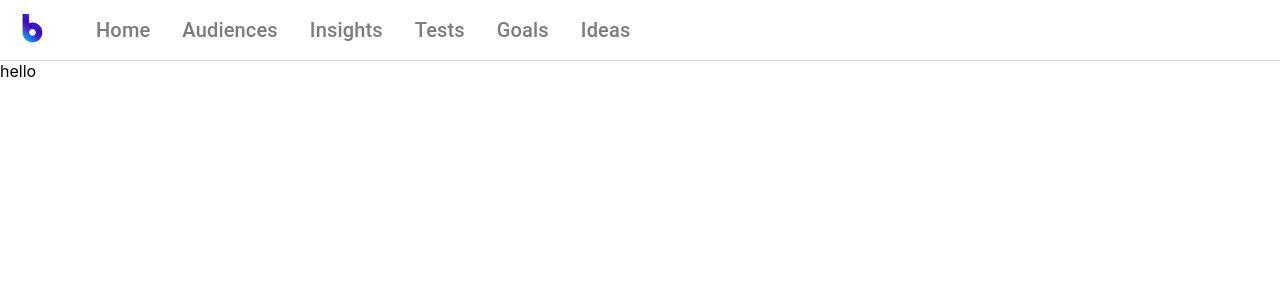
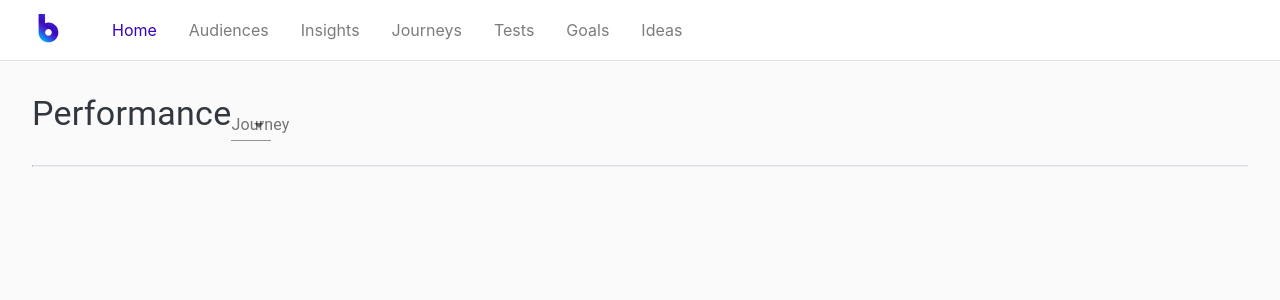
Before and after one commit to LButcher/personalization-accelerator, a React (Create React App) app: page / in a window 1280 px wide. Shown: the top 300 px of the page. Built offline with nearby package versions, Linux system fonts and the light colour scheme.

Commit message:
Initial home view

```diff
--- a/package.json
+++ b/package.json
@@ -8,6 +8,7 @@
     "@testing-library/jest-dom": "^4.2.4",
     "@testing-library/react": "^9.3.2",
     "@testing-library/user-event": "^7.1.2",
+    "chart.js": "^3.2.1",
     "react": "^17.0.2",
     "react-dom": "^17.0.2",
     "react-redux": "^7.2.3",
--- a/src/App.css
+++ b/src/App.css
@@ -1,43 +1,6 @@
-.App {
-  text-align: center;
+body{
+  background-color: rgb(250,250,250);
 }
-
-.App-logo {
-  height: 40vmin;
-  pointer-events: none;
-}
-
-@media (prefers-reduced-motion: no-preference) {
-  .App-logo {
-    animation: App-logo-float infinite 3s ease-in-out;
-  }
-}
-
-.App-header {
-  min-height: 100vh;
-  display: flex;
-  flex-direction: column;
-  align-items: center;
-  justify-content: center;
-  font-size: calc(10px + 2vmin);
-}
-
-.App-link {
-  color: rgb(112, 76, 182);
-}
-
-@keyframes App-logo-float {
-  0% {
-    transform: translateY(0);
-  }
-  50% {
-    transform: translateY(10px);
-  }
-  100% {
-    transform: translateY(0px);
-  }
-}
-
 
 .navLink {
   color: #7c7c7c;
@@ -74,6 +37,26 @@
 .logo {
   width: 32px;
   height: 32px;
-  padding-left: 16px;
+  padding-left: 32px;
   padding-right: 32px;
 }
+
+.homeContainer {
+  padding: 16px;
+}
+
+.home-top-container {
+  display: flex;
+  width: 100%;
+  padding: 16px;
+}
+
+.home-title-container {
+  color: #31373E;
+}
+
+.home-seperator {
+  margin-left: 16px;
+  margin-right: 16px;
+  border-top: 1px solid #DCE1E9
+}
--- a/src/App.js
+++ b/src/App.js
@@ -7,6 +7,7 @@ import {
   BrowserRouter
 } from "react-router-dom";
 import NavBar from "./components/NavBar.js";
+import Home from "./components/Home.js";
 
 
 function App() {
@@ -15,7 +16,7 @@ function App() {
       <NavBar></NavBar>
       <Switch>
         <Route exact path="/">
-            <div>hello</div>
+            <Home></Home>
         </Route>
       </Switch>
     </BrowserRouter>
--- /dev/null
+++ b/src/components/Home.js
@@ -0,0 +1,54 @@
+import React, { Component } from "react";
+import {
+    Typography,
+    InputLabel,
+    FormControl,
+    MenuItem,
+    Select
+  } from "@material-ui/core";
+
+
+class Home extends Component {
+  constructor(props) {
+    super(props);
+    this.state = {
+        journey: null
+    }
+
+    this.handleChange = this.handleChange.bind(this);
+  }
+
+  handleChange(){
+    console.log("hi")
+  }
+
+  render() {
+    return (
+        <div className="homeContainer">
+            <section className="home-top-container">
+                <Typography variant="h4" className="home-title-container">
+                    Performance
+                </Typography>
+
+                <div className="home-settings-container">
+                    <FormControl>
+                    <InputLabel id="Journey-selector">Journey</InputLabel>
+                        <Select
+                        labelId="journey-select-label"
+                        id="journey-select"
+                        value={this.state.journey}
+                        onChange={this.handleChange}
+                        >
+                            <MenuItem value={'All'}>All</MenuItem>
+                            <MenuItem value={'Test'}>Test</MenuItem>
+                        </Select>
+                    </FormControl>
+                </div>
+            </section>
+            <hr className="home-seperator"></hr>
+        </div>
+    );
+  }
+}
+
+export default Home;
--- a/src/components/NavBar.js
+++ b/src/components/NavBar.js
@@ -5,19 +5,13 @@ import {
     Button,
     Tabs,
     Tab,
-}
-    from '@material-ui/core';
+  } from "@material-ui/core";
 
-import {
-    Link
-  } from 'react-router-dom';
-import React, { Component } from 'react';
-import logo from '../bounteousLogo.svg'
-
-
+  import { Link } from "react-router-dom";
+  import React, { Component } from "react";
+  import logo from "../bounteousLogo.svg";
 
   class NavBar extends Component {
-
     constructor(props) {
       super(props);
 
@@ -25,14 +19,13 @@ class NavBar extends Component {
       this.handleClick = this.handleClick.bind(this);
     }
 
-    handleClick(e){
+    handleClick(e) {
       //document.querySelector('#'+e.target.id).style.color= 'red'
-        document.querySelectorAll('.navLink').forEach(function(element){
-                if(element.id == e.target.id){
-                    element.classList.add('selectedNav')
-                }
-                else{
-                    element.classList.remove('selectedNav')
+      document.querySelectorAll(".navLink").forEach(function (element) {
+        if (element.id == e.target.id) {
+          element.classList.add("selectedNav");
+        } else {
+          element.classList.remove("selectedNav");
         }
       });
     }
@@ -43,18 +36,67 @@ class NavBar extends Component {
           <div>
             <img className="logo" src={logo}></img>
           </div>
-                        <Typography variant="h6" className="nav-title-container">
-                        <Link id="HomeLink" to={'/'} className="navLink" onClick={this.handleClick}>Home</Link>
-                        <Link id="AudienceLink" to={'/Audiences'} className="navLink" onClick={this.handleClick}>Audiences</Link>
-                        <Link id="InsightsLink" to={'/Insights'} className="navLink" onClick={this.handleClick}>Insights</Link>
-                        <Link id="TestsLink" to={'/Tests'} className="navLink" onClick={this.handleClick}>Tests</Link>
-                        <Link id="GoalsLink" to={'/Goals'} className="navLink" onClick={this.handleClick}>Goals</Link>
-                        <Link id="IdeasLink" to={'/Ideas'} className="navLink" onClick={this.handleClick}>Ideas</Link>
+          <Typography variant="h7" className="nav-title-container">
+            <Link
+              id="HomeLink"
+              to={"/"}
+              className="navLink selectedNav"
+              onClick={this.handleClick}
+            >
+              Home
+            </Link>
+            <Link
+              id="AudienceLink"
+              to={"/Audiences"}
+              className="navLink"
+              onClick={this.handleClick}
+            >
+              Audiences
+            </Link>
+            <Link
+              id="InsightsLink"
+              to={"/Insights"}
+              className="navLink"
+              onClick={this.handleClick}
+            >
+              Insights
+            </Link>
+            <Link
+              id="JourneysLink"
+              to={"/Journeys"}
+              className="navLink"
+              onClick={this.handleClick}
+            >
+              Journeys
+            </Link>
+            <Link
+              id="TestsLink"
+              to={"/Tests"}
+              className="navLink"
+              onClick={this.handleClick}
+            >
+              Tests
+            </Link>
+            <Link
+              id="GoalsLink"
+              to={"/Goals"}
+              className="navLink"
+              onClick={this.handleClick}
+            >
+              Goals
+            </Link>
+            <Link
+              id="IdeasLink"
+              to={"/Ideas"}
+              className="navLink"
+              onClick={this.handleClick}
+            >
+              Ideas
+            </Link>
           </Typography>
         </div>
-        )
+      );
     }
   }
 
-
   export default NavBar;
```
Also changed, not shown: 2 other files (tests, documents, lock files or other folders). Lines whose indentation alone changed are shown as unchanged.
